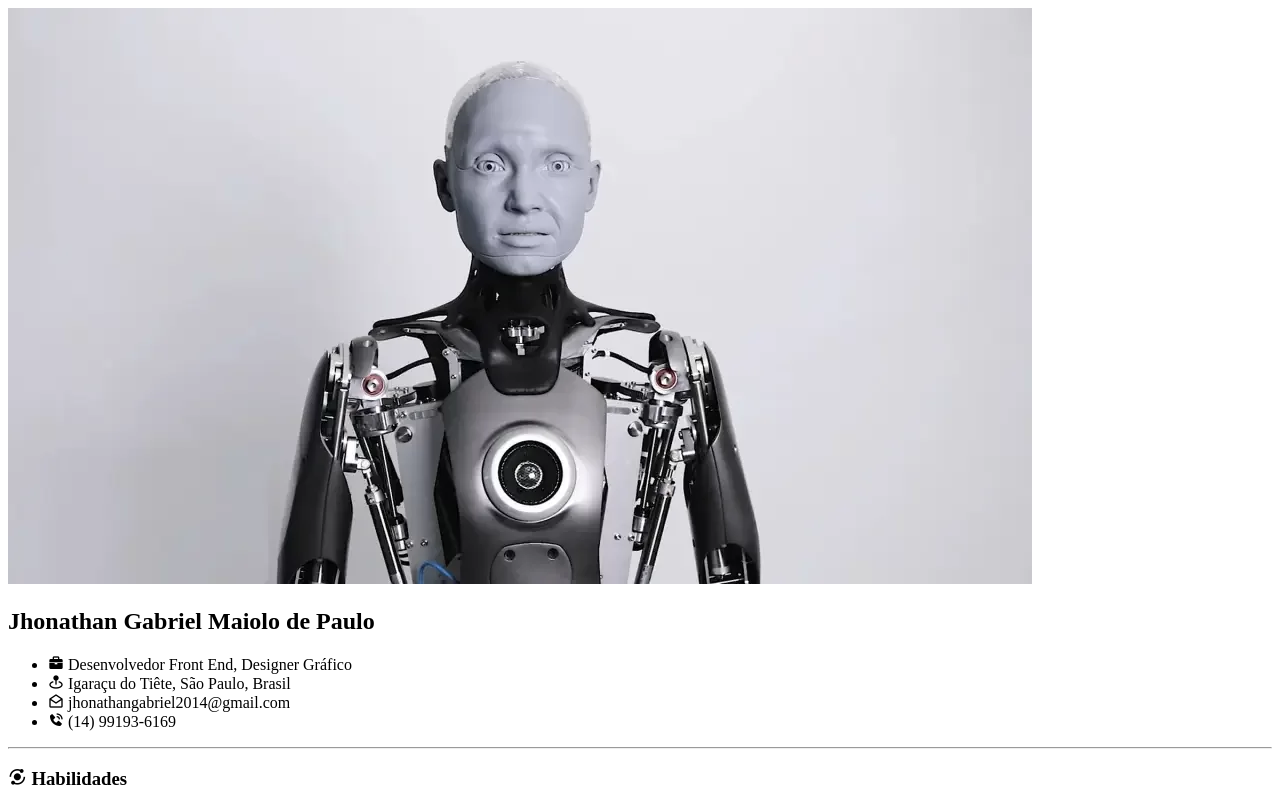
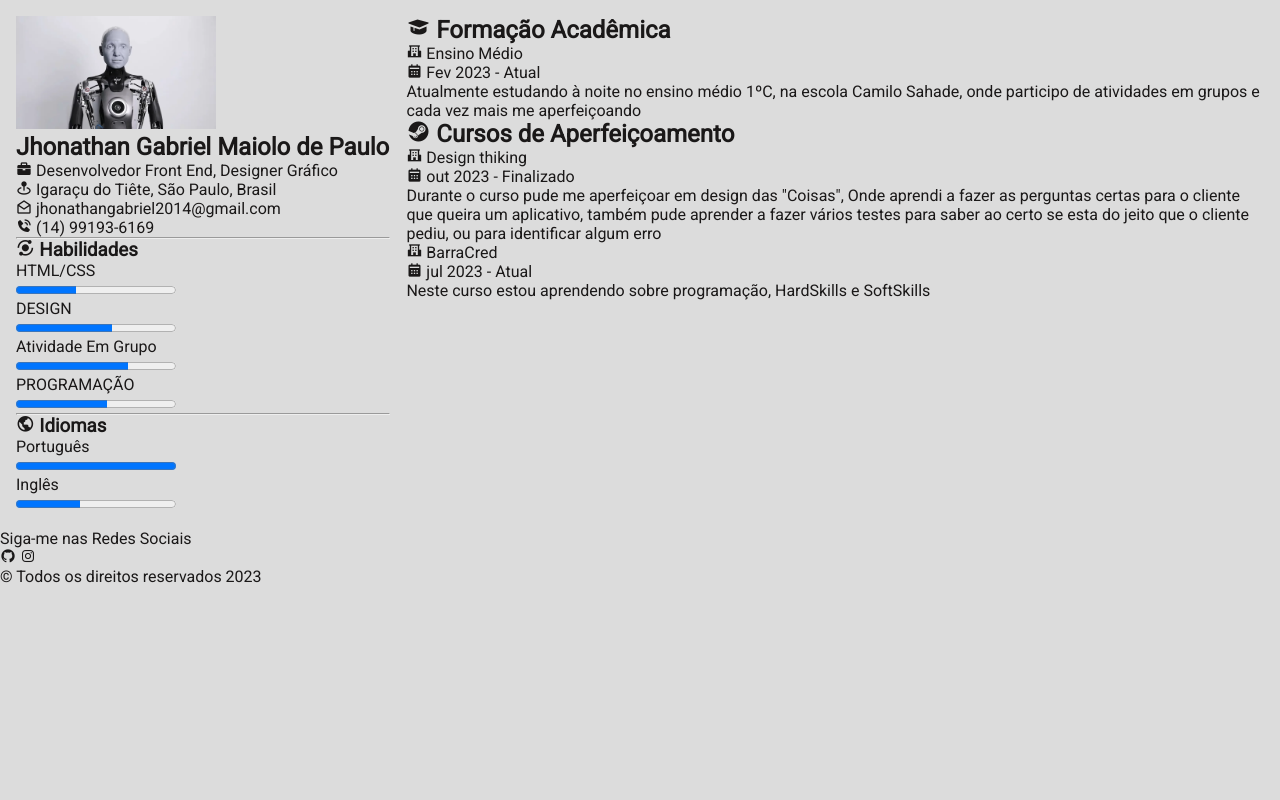
Before and after one commit to jhonathangabriell/curriculo-simples, a plain HTML site: page index.html in a window 1280 px wide. Shown: the top 800 px of the page. Drawn offline with nearby package versions, Linux system fonts and the light colour scheme.

Commit message:
Atualização do dia 08-11

```diff
--- a/css/style.css
+++ b/css/style.css
@@ -0,0 +1,35 @@
+@import url('https://fonts.googleapis.com/css2?family=Roboto&display=swap');
+
+* {
+    margin: 0;
+    padding: 0;
+    box-sizing: border-box;
+    font-family: 'Roboto', sans-serif;
+    color: #1a1818;
+}
+
+body {
+    background-color: gainsboro;
+}
+
+ul {
+    list-style: none;
+
+}
+
+main {
+    margin: 1rem; /* 16px */
+    display: grid;
+    grid-template-columns: 30% 1fr;
+    grid-gap: 1rem;
+}
+
+img {
+    width: 200px;
+}
+
+@media (max-width: 880px) {
+    main {
+        grid-template-columns: 1fr;
+    }
+}
--- a/index.html
+++ b/index.html
@@ -63,11 +63,37 @@
             </div>
         </section>
         <section class="right">
+            <div class="education">
+                <h2><i class='bx bxs-graduation'></i> Formação Acadêmica</h2>
+                <div class="job">
+                    <p class="job-name"><i class='bx bxs-school'></i> Ensino Médio</p>
+                    <p class="date"><i class='bx bxs-calendar'></i> Fev 2023 - <span>Atual</span> </p>
+                    <p>Atualmente estudando à noite no ensino médio 1ºC, na escola Camilo Sahade,
+                       onde participo de atividades em grupos e cada vez mais me aperfeiçoando </p>
+                </div>
+            </div>
 
+            <div class="experience">
+                <h2><i class='bx bxl-steam'></i> Cursos de Aperfeiçoamento</h2>
+                <div class="job">
+                    <p class="job-name"><i class='bx bxs-school'></i> Design thiking</p>
+                    <p class="date"><i class='bx bxs-calendar'></i> out 2023 - <span>Finalizado</span> </p>
+                    <p>Durante o curso pude me aperfeiçoar em design das "Coisas", Onde aprendi a fazer as perguntas
+                         certas para o cliente que queira um aplicativo, também pude aprender a fazer vários
+                         testes para saber ao certo se esta do jeito que o cliente pediu, ou para identificar algum erro</p>
+                    <p class="job-name"><i class='bx bxs-school'></i> BarraCred</p>
+                    <p class="date"><i class='bx bxs-calendar'></i> jul 2023 - <span>Atual</span> </p>
+                    <p>Neste curso estou aprendendo sobre programação, HardSkills e SoftSkills   </p>
+
+                </div>
+            </div>
         </section>
     </main>
     <footer>
-
+        <p>Siga-me nas Redes Sociais</p>
+        <a href="https://github.com/jhoonathan" target="_blank"><i class='bx bxl-github'></i></a>
+        <a href="Jhow_s2"><i class='bx bxl-instagram'></i></a>
+        <p>&copy; Todos os direitos reservados 2023</p>
     </footer>
 </body>
 </html>
```
Also changed, not shown: passos.txt.
